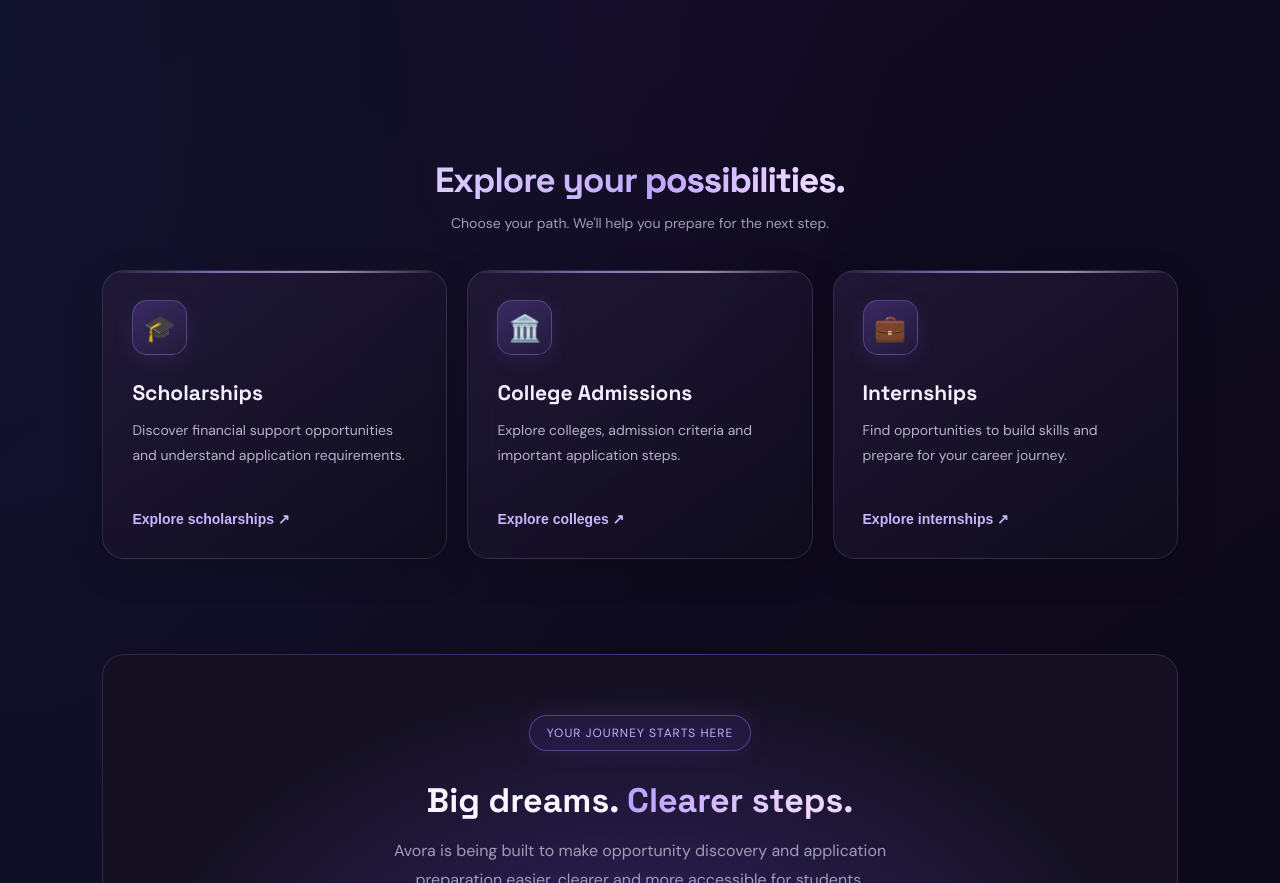
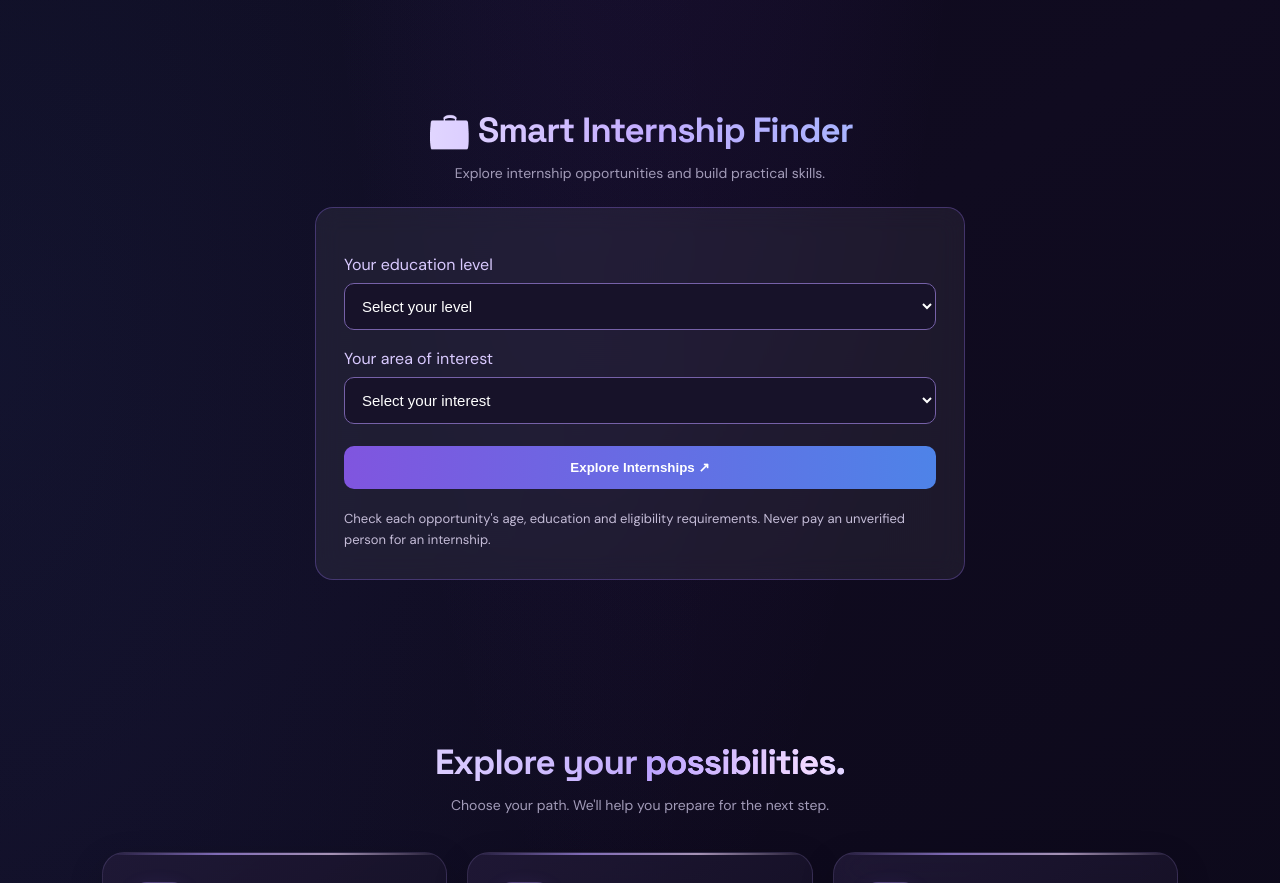
Before and after one commit to missvanshikabaaniya/avora, a plain HTML site: page index.html in a window 1280 px wide. Shown: the part 2318-3201 px from the top of the page. Drawn offline with Linux system fonts and the light colour scheme.

Commit message:
Update index.html

```diff
--- a/index.html
+++ b/index.html
@@ -605,6 +605,48 @@ body::before {
     </p>
   </div>
 </section>
+
+<section class="scholarship-finder" id="internship-finder">
+  <div class="section-head">
+    <h2>💼 Smart Internship Finder</h2>
+    <p>Explore internship opportunities and build practical skills.</p>
+  </div>
+
+  <div class="finder-box">
+    <label for="internshipLevel">Your education level</label>
+    <select id="internshipLevel">
+      <option value="">Select your level</option>
+      <option>Class 9–10</option>
+      <option>Class 11–12</option>
+      <option>Undergraduate</option>
+      <option>Postgraduate</option>
+      <option>Other</option>
+    </select>
+
+    <label for="internshipInterest">Your area of interest</label>
+    <select id="internshipInterest">
+      <option value="">Select your interest</option>
+      <option>Computer Science & IT</option>
+      <option>AI & Data Science</option>
+      <option>Business & Management</option>
+      <option>Design & Media</option>
+      <option>Science & Research</option>
+      <option>Other</option>
+    </select>
+
+    <button type="button" onclick="findInternships()">
+      Explore Internships ↗
+    </button>
+
+    <div id="internshipResults" aria-live="polite"></div>
+
+    <p class="finder-note">
+      Check each opportunity's age, education and eligibility requirements.
+      Never pay an unverified person for an internship.
+    </p>
+  </div>
+</section>
+
 
 
   <section class="section" id="explore">
```
